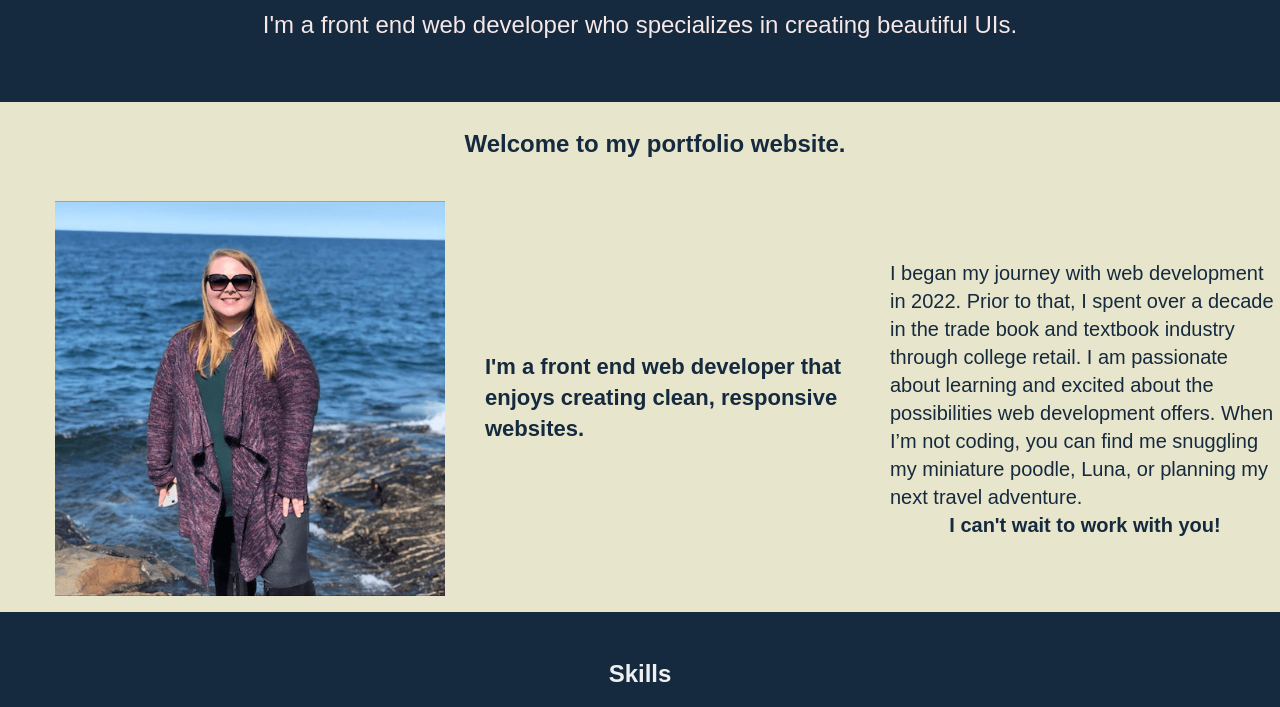
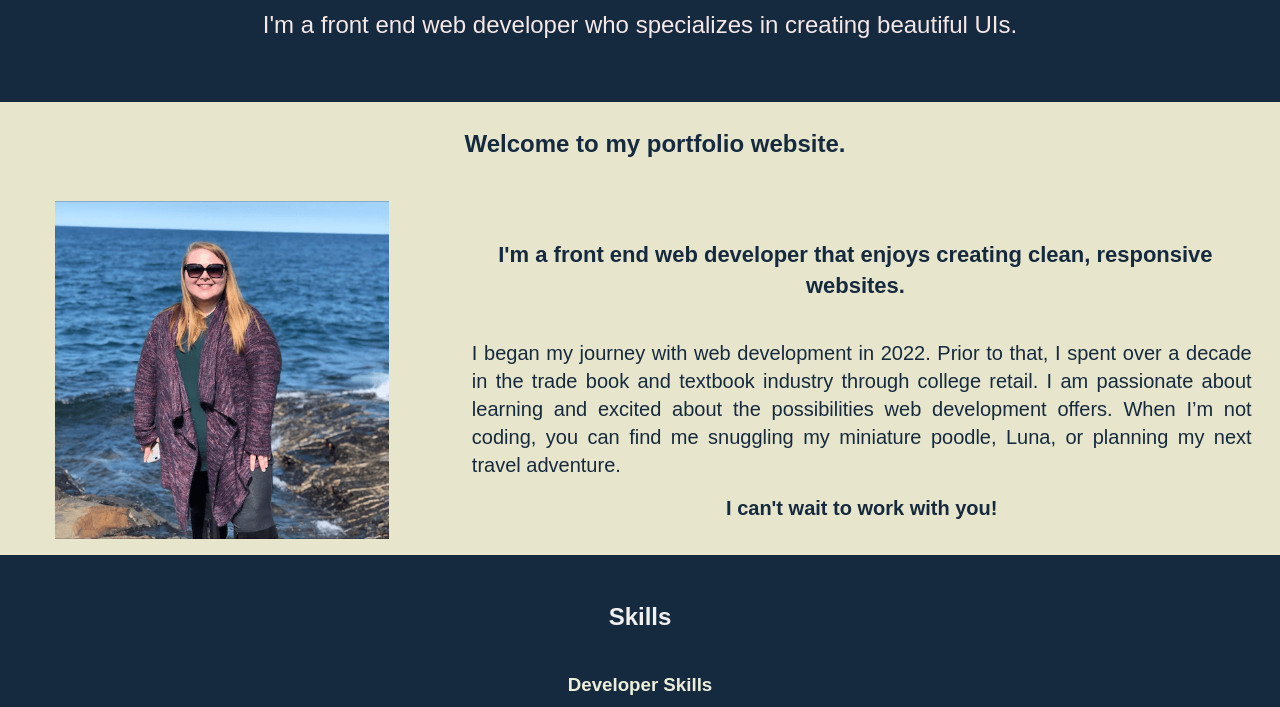
Before and after one commit to ashc735/ashley-campbell-portfolio, a plain HTML site: page index.html in a window 1280 px wide. Shown: the part 296-1003 px from the top of the page. Drawn offline with Linux system fonts and the light colour scheme; a web font is replaced by a local one.

Commit message:
Added <div> to About section & adjusted styles

```diff
--- a/css/style.css
+++ b/css/style.css
@@ -227,7 +227,7 @@ header .home-title h2 {
   font-size: 1.25rem;
 }
 
-#about span {
+#about .bio-content {
   text-align: center;
 }
 
@@ -767,20 +767,33 @@ header nav ul li a {
 #about .biography {
   display: flex;
   justify-content: space-between;
-  flex-direction: row;
+  flex-flow: row nowrap;
 }
 
 #about .biography figure {
-  width: 49%;
+  width: 95%;
 }
 
-#about .biography h3 {
-  text-align: left;
-  width: 49%;
+#about .bio-content {
+  display: flex;
+  flex-flow: column wrap;
+  align-content: center;
+  justify-content: center;
 }
 
-#about .biography p {
-  width: 49%;
+#about .bio-content h3 {
+  text-align: center;
+  width: 92%;
+}
+
+#about .bio-content p {
+  width: 90%;
+  text-align: justify;
+}
+
+#about span {
+  text-align: center;
+  font-size: 1.25rem;
 }
 
 /*Skills Styles*/
--- a/index.html
+++ b/index.html
@@ -58,6 +58,7 @@
           <figure>
             <img src="img/atthelake.PNG" alt id="profile-image">
           </figure>
+        <div class="bio-content">
           <h3>
             I'm a front end web developer that enjoys creating clean, responsive
             websites.
@@ -69,8 +70,9 @@
             possibilities web development offers. When I’m not coding, you can
             find me snuggling my miniature poodle, Luna, or planning my next
             travel adventure.
-            <span>I can't wait to work with you!</span>
           </p>
+          <span>I can't wait to work with you!</span>
+        </div>
         </div>
         </div>
       </section>
```
